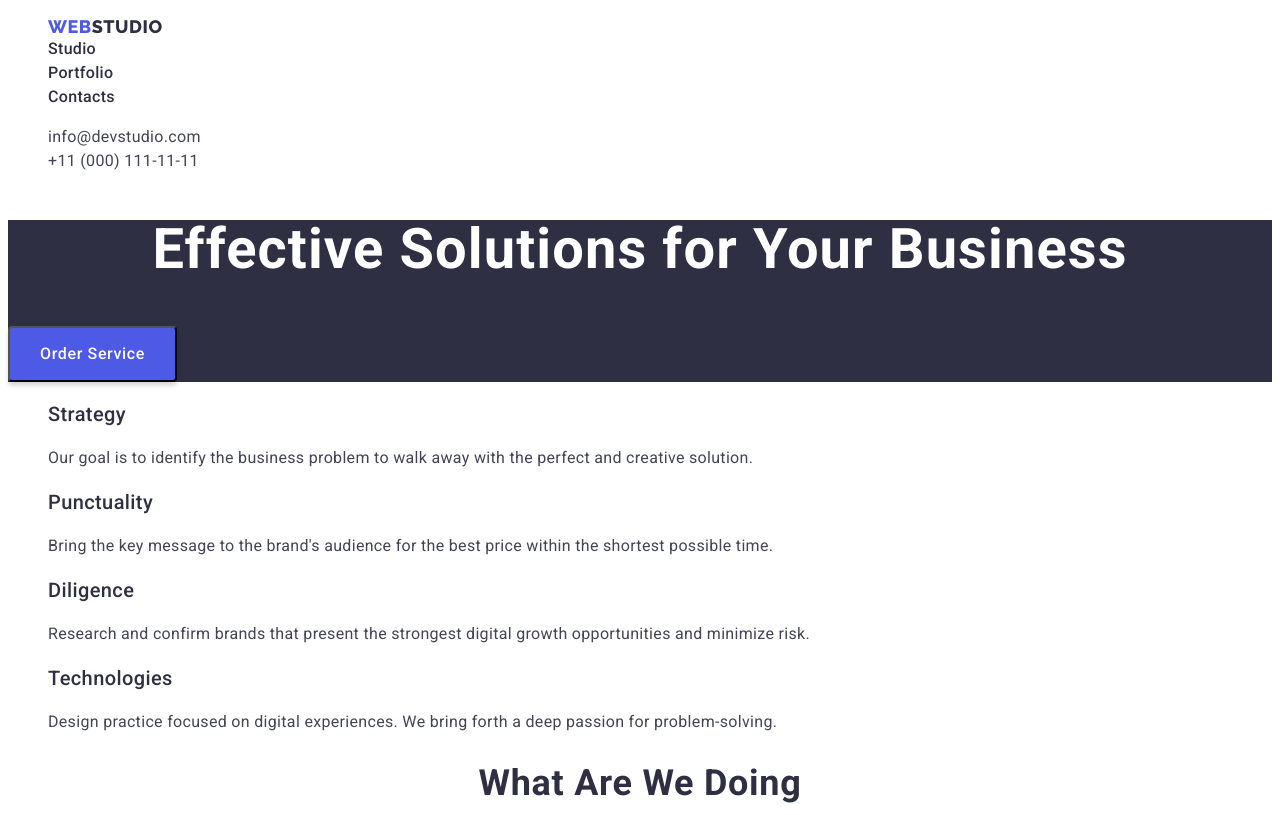
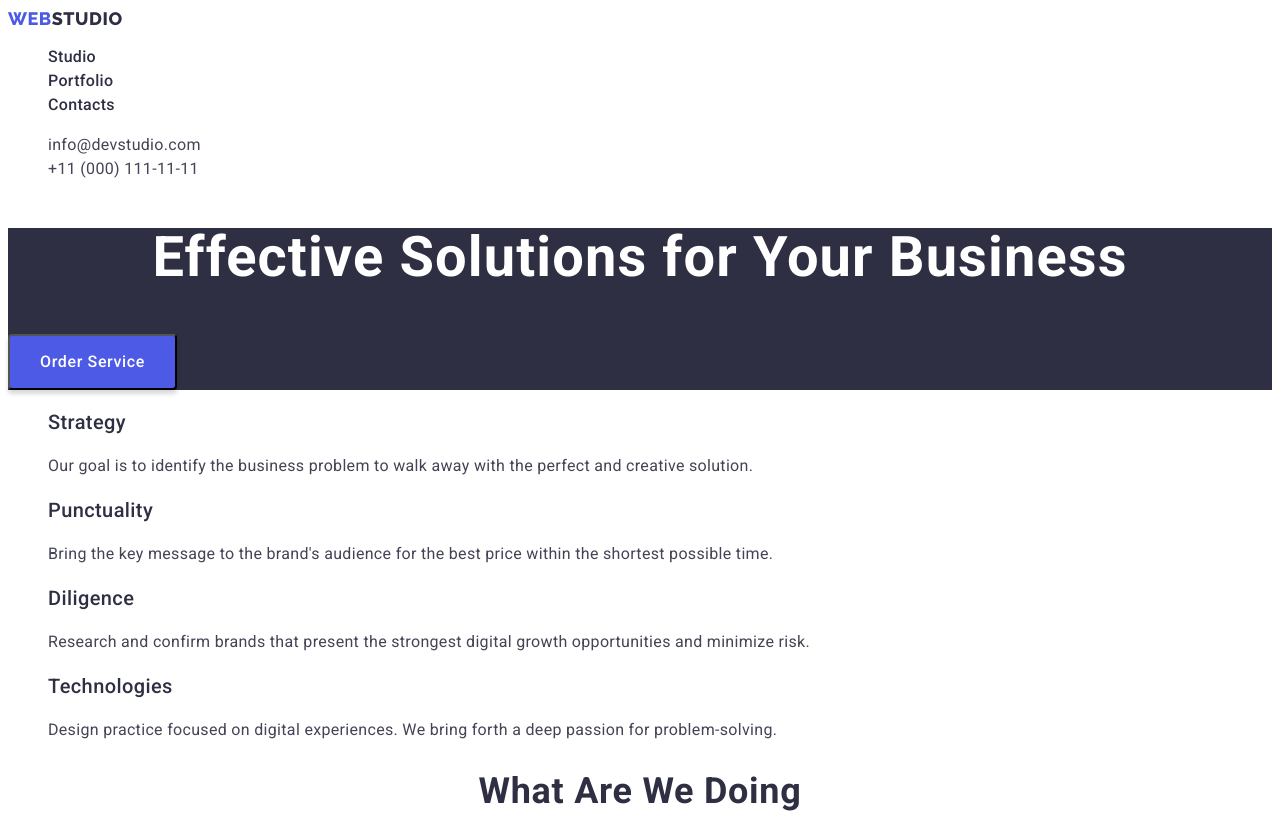
Before and after one commit to zarutskaalina/goit-markup-hw-02, a plain HTML site: page index.html in a window 1280 px wide. Shown: the top 815 px of the page. Drawn offline with Linux system fonts and the light colour scheme.

Commit message:
deleted ul for logo

```diff
--- a/index.html
+++ b/index.html
@@ -18,13 +18,11 @@
   <body>
     <header class="page-header">
       <nav class="page-nav">
+        <a class="logo-type link" href="./index.html"
+          >Web <span class="second-part-logo">Studio</span></a
+        >
+
         <ul class="menu list">
-          <li class="menu-item">
-            <a class="logo-type link" href="./index.html"
-              >Web <span class="second-part-logo">Studio</span></a
-            >
-          </li>
-
           <li class="menu-item">
             <a class="menu-link link" href="./index.html">Studio</a>
           </li>
```
